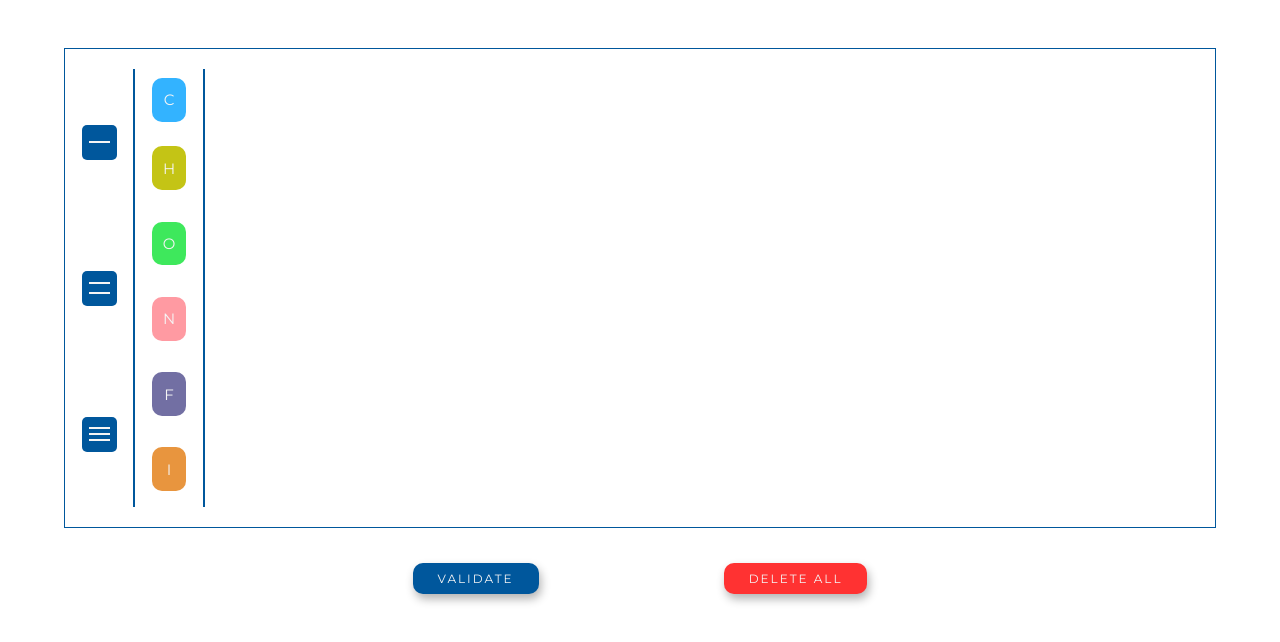
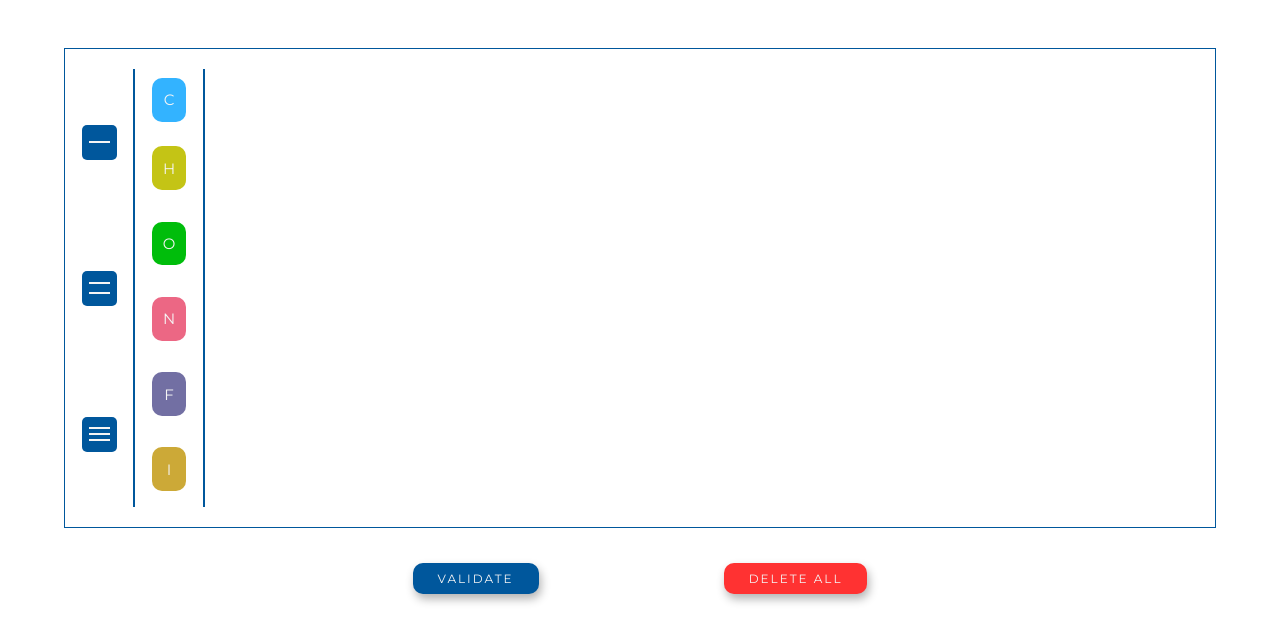
Before and after one commit to harsha541995/Gnyani2, a website: page buildYourMolecule.html in a window 1280 px wide. Shown: the part 72-714 px from the top of the page. Drawn offline with Linux system fonts and the light colour scheme.

Commit message:
Update buildYourMolecule.css

```diff
--- a/CSS/buildYourMolecule.css
+++ b/CSS/buildYourMolecule.css
@@ -23,6 +23,13 @@ font-family: 'Montserrat', sans-serif;
     --chlorineColor: #726FA3;
     --bondlineColor:whitesmoke;
     --bondlinePreviewColor: whitesmoke;
+
+        --carbonColor : #33B3FF;
+    --hydrogenColor : #C4C415;
+    --nitrogenColor: #EC6784;
+    --oxygenColor: #00BD0B;
+    --bromineColor: #CCA937;
+    --chlorineColor: #726FA3;
 
 
 }
```
